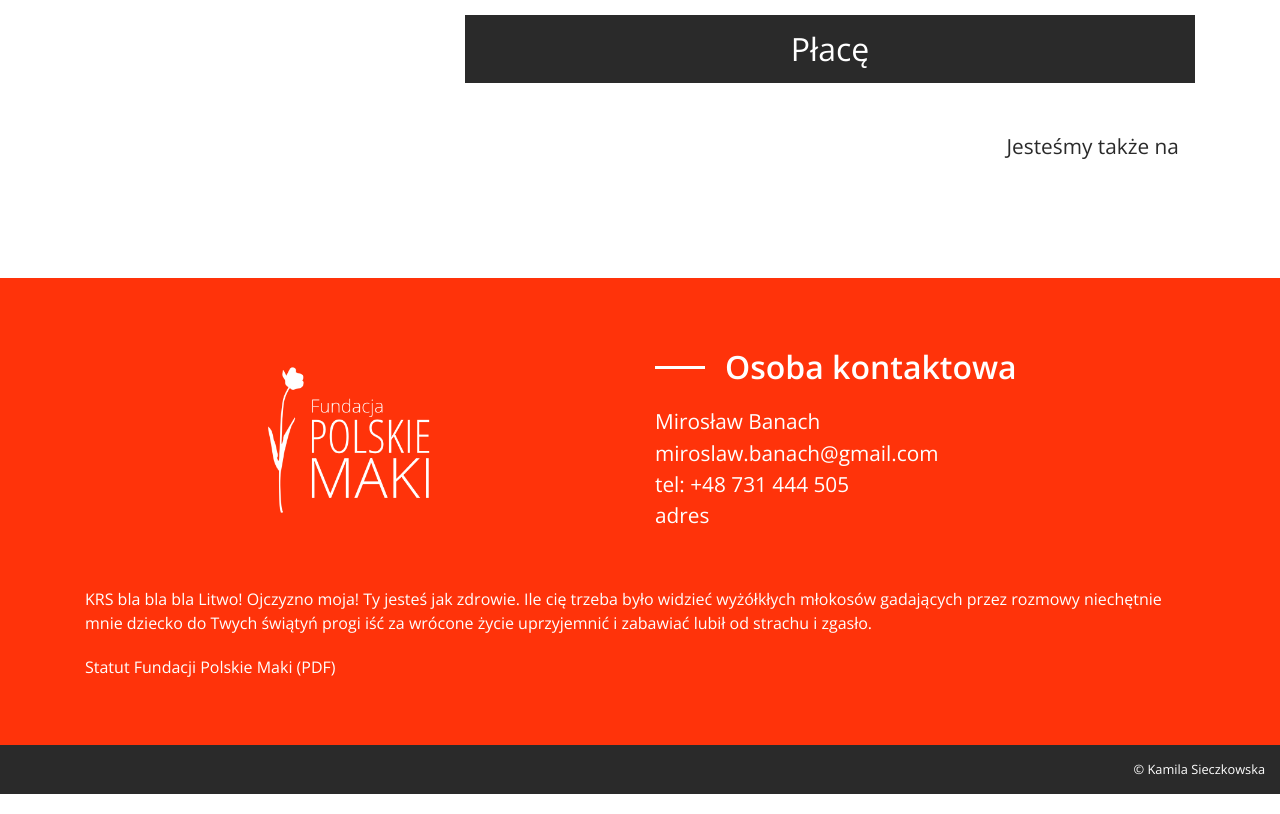
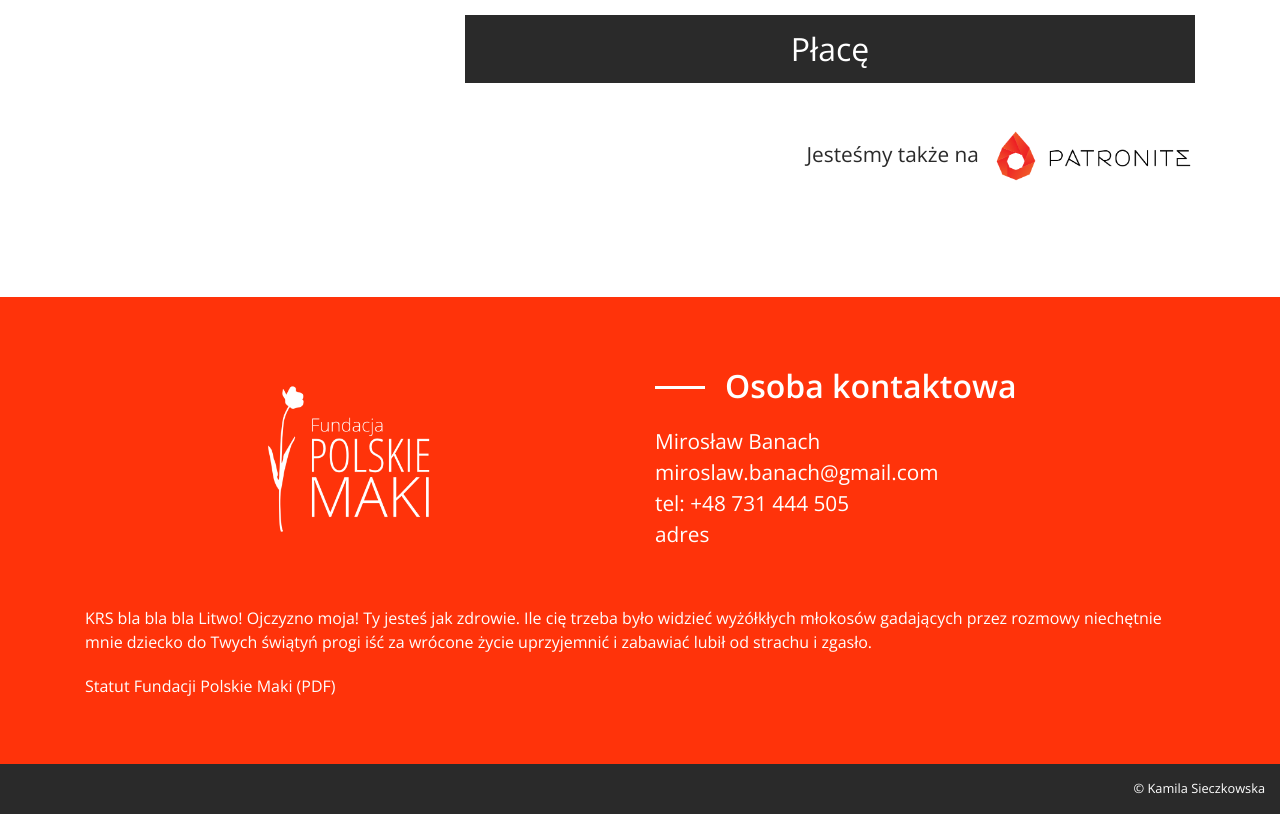
Before and after one commit to KamilaSieczkowska/polskie-maki, a website: page index.html in a window 1280 px wide. Shown: the part 8280-9094 px from the top of the page. Drawn offline with nearby package versions, Linux system fonts and the light colour scheme; files that its build step writes are made by us from their sources; the site is published under a folder, as on GitHub Pages, so addresses that start at the root find nothing.

Commit message:
with patronite logo

```diff
--- a/assets/js/app.js
+++ b/assets/js/app.js
@@ -106,5 +106,4 @@ $(document).ready(function () {
         $('.standing__order .ctooltip').toggleClass('opened');
     })
 
-
 });
--- a/index.html
+++ b/index.html
@@ -364,7 +364,7 @@
 
                     </form>
 
-                    <p class="section__desc">Jesteśmy także na&nbsp;&nbsp; <a href="https://patronite.pl/"><img src="/assets/images/logo_patronite.png" alt=""></a></p>
+                    <p class="section__desc">Jesteśmy także na&nbsp;&nbsp; <a href="https://patronite.pl/"><img src="assets/images/logo_patronite.png" alt=""></a></p>
                 </div>
             </div>
         </div>
```
